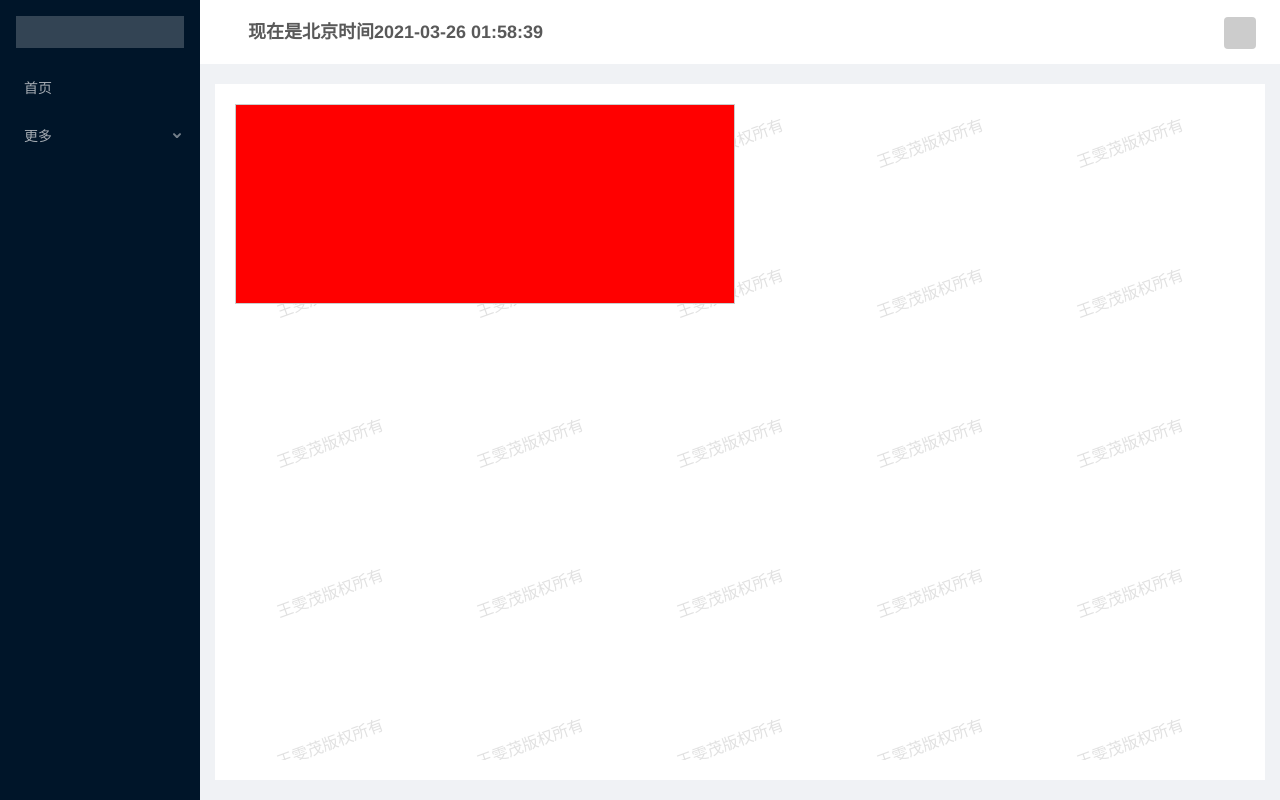
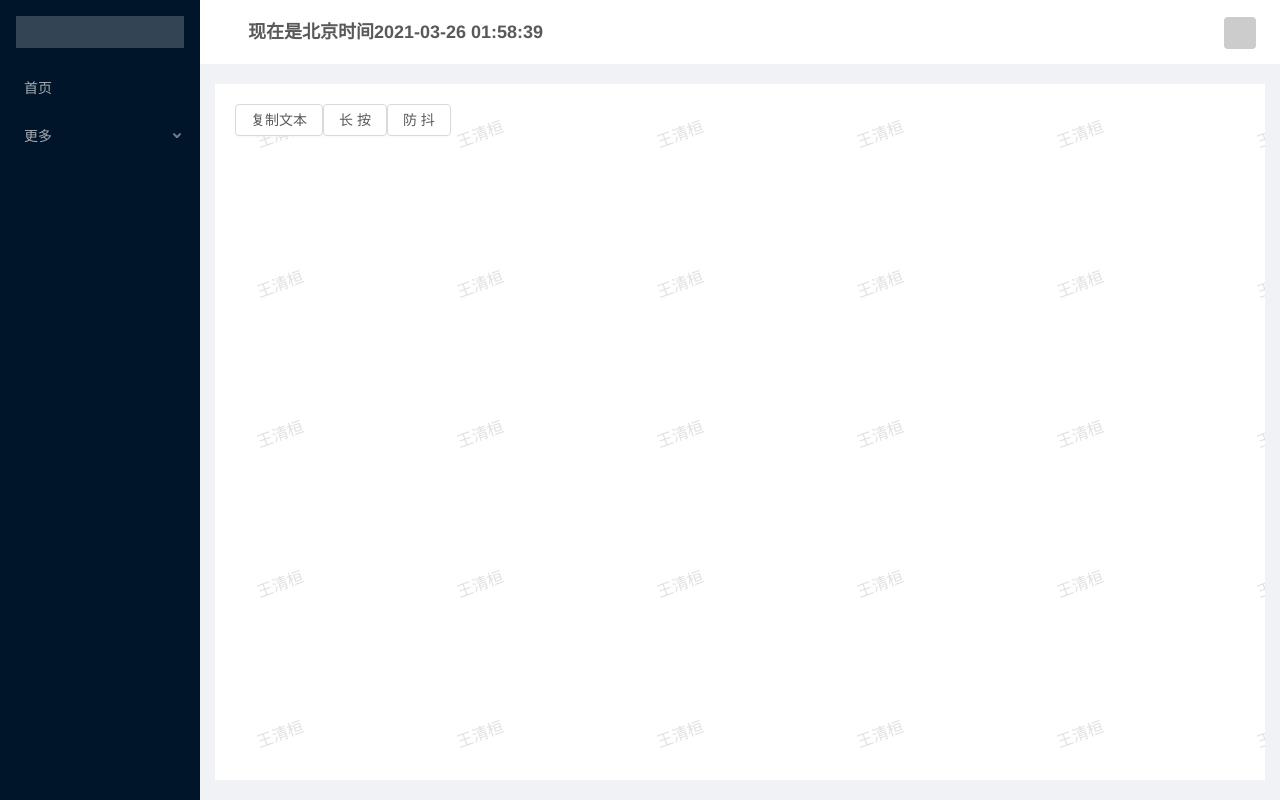
Before and after one commit to wwm9213/my-demo-skeleton, a Vue app: page /directive in a window 1280 px wide. Built offline with nearby package versions, Linux system fonts and the light colour scheme; sample sign-in values are in the browser's storage.

Commit message:
自定义指令

```diff
--- a/src/directive/draggable.js
+++ /dev/null
@@ -1,59 +0,0 @@
-/**
- * 需求：实现一个拖拽指令，可在页面可视区域任意拖拽元素。
-
-   思路：
-
-        1、设置需要拖拽的元素为相对定位，其父元素为绝对定位。
-        2、鼠标按下(onmousedown)时记录目标元素当前的 left 和 top 值。
-        3、鼠标移动(onmousemove)时计算每次移动的横向距离和纵向距离的变化值，并改变元素的 left 和 top 值
-        4、鼠标松开(onmouseup)时完成一次拖拽
-
-        使用: 在 Dom 上加上 v-draggable 即可
-        dragElSelector 被拖拽元素
-        <div class="simple-drag" v-draggable="{dragElSelector: '.simple-drag'}">
-            <div class="simple-drag-header">
-                <h4 class="simple-drag-title">简单拖拽</h4>
-                <button type="button" class="close-btn">×</button>
-            </div>
-        </div>
-*/
-
-const draggable = {
-  //指令绑定到元素
-  bind(el, binding) {
-    /*
-     *  el  指令绑定的元素，可以用来直接操作dom
-     *      指令传入的参数，修饰符，值，v-指令名称:参数.修饰符=值
-     *  binding 一个对象，包含许多的属性
-     */
-    el.onmousedown = function(e) {
-      console.log("开始拖动");
-      let disX = e.clientX - el.offsetLeft;
-      let disY = e.clientY - el.offsetTop;
-
-      document.onmousemove = function(e) {
-        let L = e.clientX - disX;
-        let T = e.clientY - disY;
-        if (binding.modifiers.limit) {
-          if (L < 0) {
-            L = 0;
-          } else if (T < 0) {
-            T = 0;
-          }
-        }
-
-        console.log("拖动中");
-
-        el.style.left = L + "px";
-        el.style.top = T + "px";
-      };
-      document.onmouseup = function() {
-        document.onmousemove = null;
-        console.log("拖动结束");
-      };
-      return false;
-    };
-  }
-};
-
-export default draggable;
--- a/src/directive/index.js
+++ b/src/directive/index.js
@@ -3,15 +3,13 @@
 import debounce from "./debounce";
 import LazyLoad from "./LazyLoad";
 import waterMarker from "./waterMarker";
-import draggable from "./draggable";
 // 自定义指令
 const directives = {
   copy,
   longpress,
   debounce,
   LazyLoad,
-  waterMarker,
-  draggable
+  waterMarker
 };
 
 export default {
--- a/src/views/About/Directive/index.vue
+++ b/src/views/About/Directive/index.vue
@@ -1,17 +1,9 @@
 <template>
   <!-- 自定义指令 -->
-  <div
-    class="directive"
-    v-waterMarker="{
-      text: '王雯茂版权所有',
-      textColor: 'rgba(180, 180, 180, 0.4)'
-    }"
-  >
-    <button v-copy="message">复制文本</button>
-    <button v-longpress:[500]="longpress">长按</button>
-    <button v-debounce:[500]="debounceClick">防抖</button>
-
-    <div class="simple-drag" v-draggable.limit></div>
+  <div class="directive">
+    <a-button v-copy="message">复制文本</a-button>
+    <a-button v-longpress:[500]="longpress">长按</a-button>
+    <a-button v-debounce:[500]="debounceClick">防抖</a-button>
   </div>
 </template>
 <script>
@@ -19,12 +11,11 @@
   name: "directive",
   data() {
     return {
-      message: "hello world"
+      message: "hello world",
+      arr: [1, 2, 3]
     };
   },
-  created() {
-    console.log(this);
-  },
+  created() {},
   methods: {
     longpress() {
       alert("长按指令生效");
@@ -39,16 +30,5 @@
 .directive {
   width: 100%;
   height: 100%;
-  position: relative;
-
-  .simple-drag {
-    width: 500px;
-    height: 200px;
-    border: 1px solid #ccc;
-    position: absolute;
-    left: 0;
-    top: 0;
-    background: red;
-  }
 }
 </style>
--- a/src/views/Layout/index.vue
+++ b/src/views/Layout/index.vue
@@ -21,6 +21,10 @@
             padding: '20px',
             background: '#fff',
             minHeight: '280px'
+          }"
+          v-waterMarker="{
+            text: '王清桓',
+            textColor: 'rgba(180, 180, 180, 0.4)'
           }"
         >
           <router-view />
```
Also changed, not shown: package.json (+0 -21 lines).
